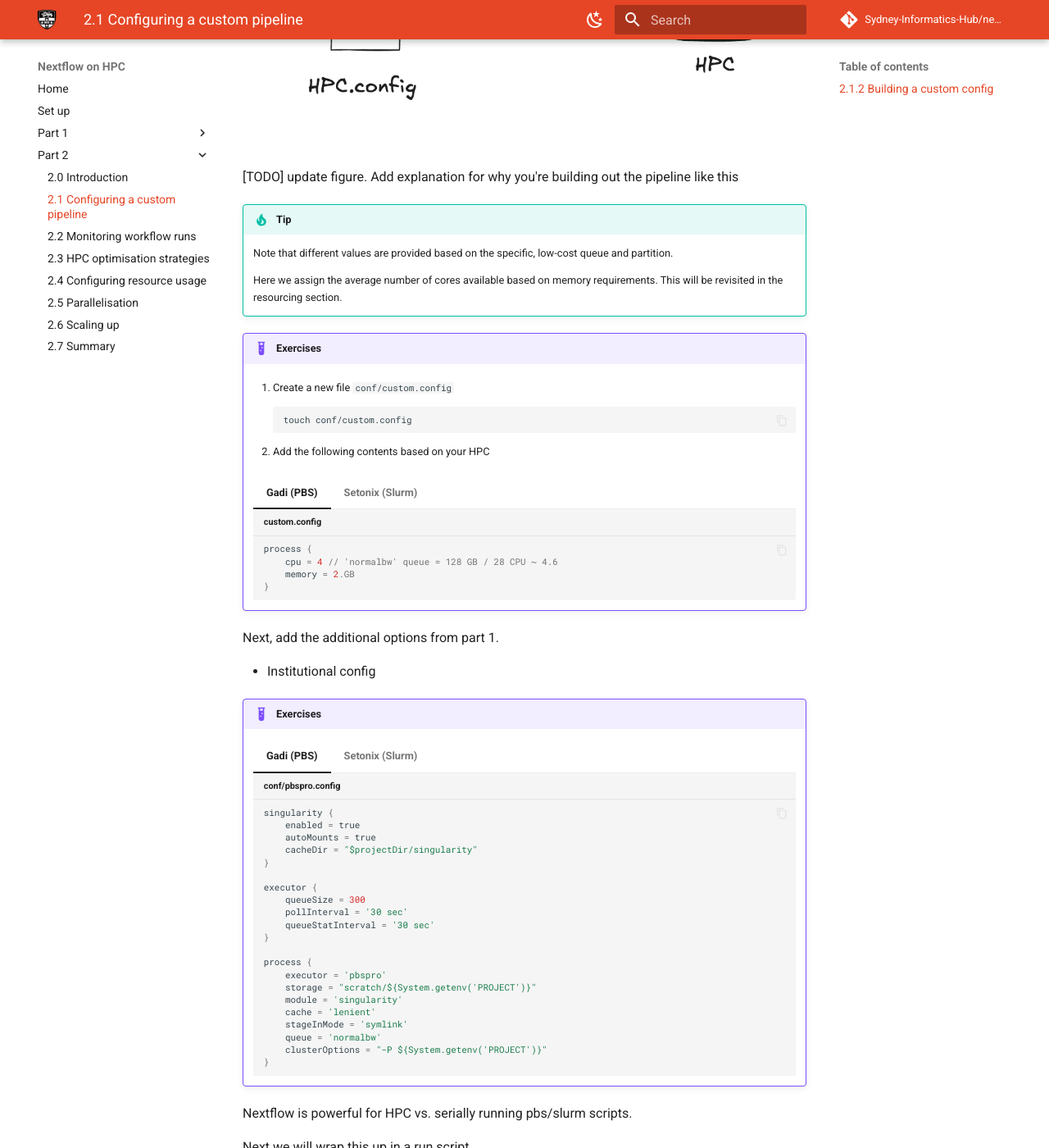
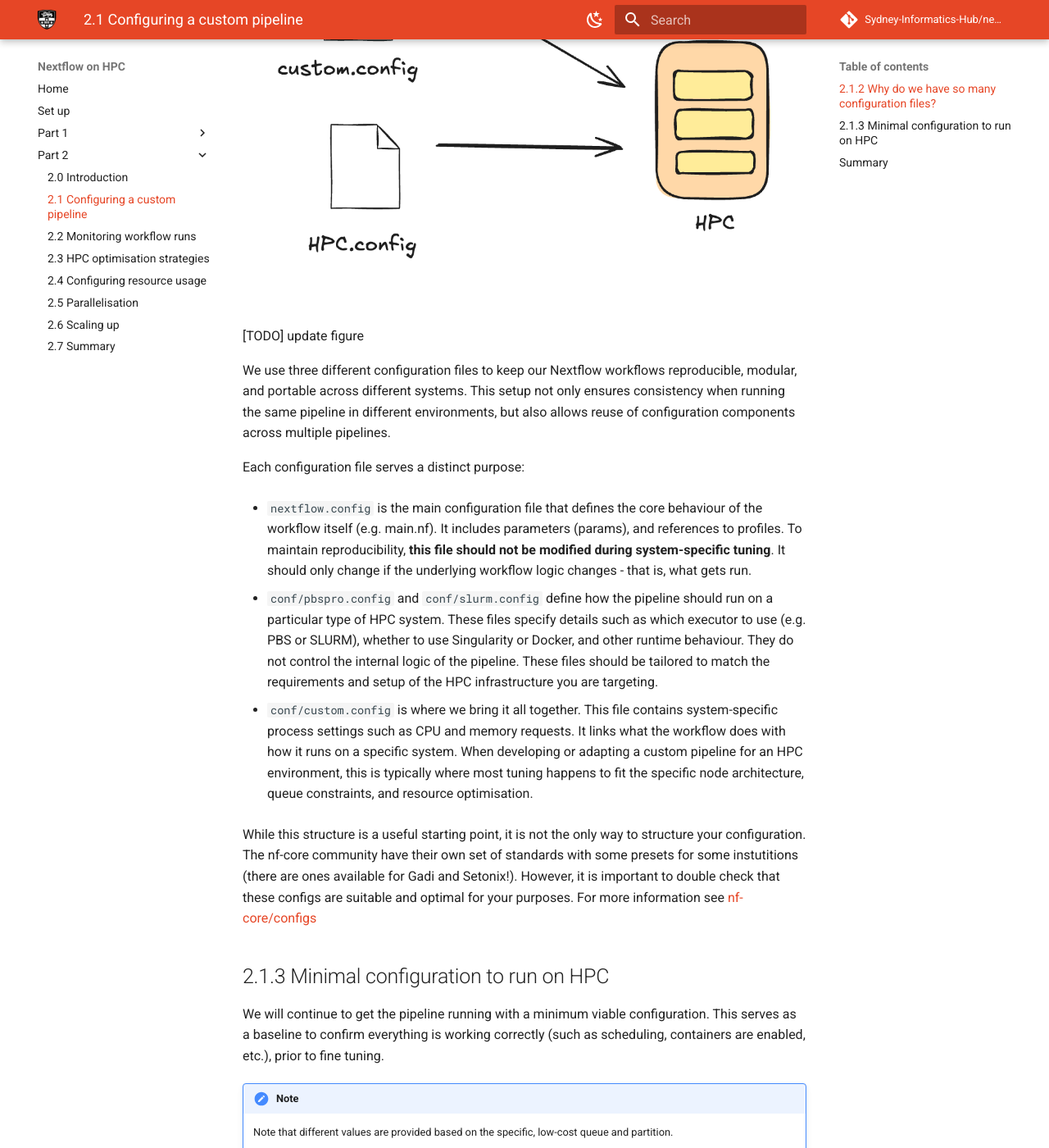
Before and after one commit to Sydney-Informatics-Hub/nextflow-hpc-workshop, an MkDocs documentation site: the page built from docs/part2/21_firstrun.md, in a window 1280 px wide and 1400 px high, scrolled down 3577 px. Shown: the whole window at 82% size. Built offline with MkDocs 1.6.1 and Material for MkDocs 9.7.7, drawn with Linux system fonts in a browser that asks for light colours; comment, search, counter and statistics services are not loaded; some of the changed text lies outside the part shown.

````diff
--- a/docs/part2/21_firstrun.md
+++ b/docs/part2/21_firstrun.md
@@ -134,19 +134,29 @@ A common reason that pipelines fail on HPC is due to improper configuration. Her
 
 Let's explore what resources were actually used and compare them to what was allocated, by inspecting the logs and system job information using the methods from Part 1.
 
+We will use the respective job scheduler introspection tools to observe the resources used on both both systems.
+
 !!! example "Exercises"
 
     Find the Job ID of the failed or completed `GENOTYPE` process in your `.nextflow.log`:
 
     ```bash
-    grep GENOTYPE .nextflow.log
+    grep GENOTYPE .nextflow.log | grep jobId
     ```
 
-    Then, inspect the job resource usage:
+    The output should look something like:
+    ```console
+    Nov-11 12:26:17.249 [Task submitter] DEBUG nextflow.executor.GridTaskHandler - [PBSPRO] submitted process GENOTYPE (1) > jobId: 154278383.gadi-pbs; workDir: /scratch/ad78/fj9712/nextflow-on-hpc-materials/part2/work/0b/465f7eacfa500698687ff12df65060
+    Nov-11 12:27:47.144 [Task monitor] DEBUG n.processor.TaskPollingMonitor - Task completed > TaskHandler[jobI d: 154278383.gadi-pbs; id: 5; name: GENOTYPE (1); status: COMPLETED; exit: 0; error: -; workDir: /scratch/a d78/fj9712/nextflow-on-hpc-materials/part2/work/0b/465f7eacfa500698687ff12df65060 started: 1762828007140; exited: 2025-11-11T02:27:35Z; ]
+    ```
+
+    The value we need in this example is `154278383` - this corresponds to the job id that was scheduled.
+
+    Then, inspect the job resource usage. There are different tools used for different schedulers.
 
     === "Gadi (PBS)"
 
-        Use `qstat -xf <job_id>` to query the job info and display the top 12 lines (there is no relevant information beyond the 12th line for this exercise).
+        Use `qstat -xf <job_id>` from above to query the job info and display the top 12 lines (we only need the resource usage information).
 
         ```bash
         qstat -xf <job_id> | head -12
@@ -168,7 +178,7 @@ Let's explore what resources were actually used and compare them to what was all
 
     === "Setonix (Slurm)"
 
-        Use `sacct` with formatting to view key stats:
+        Use `sacct` with formatting to view key stats elated to resource usage:
 
         ```bash
         sacct -j <job_id> --format=JobID,JobName,User,CPUTime,TotalCPU,NCPUS,Elapsed,State,MaxRSS,MaxVMSize,Partition
@@ -192,13 +202,31 @@ This is why **explicit resource configuration** is important. Even though the pi
 
 In this case, it shows that the `GENOTYPE` process needs at least 2 GB of memory. Let's explicitly configure that in the next step.
 
-## 2.1.2 Building a custom config
+## 2.1.2 Why do we have so many configuration files?
 
 ![](figs/00_custom_configs.png)
 
-[TODO] update figure. Add explanation for why you're building out the pipeline like this
+[TODO] update figure
 
-!!! tip
+We use three different configuration files to keep our Nextflow workflows reproducible, modular, and portable across different systems.
+This setup not only ensures consistency when running the same pipeline in different environments, but also allows reuse of configuration components across multiple pipelines.
+
+Each configuration file serves a distinct purpose:
+
+- `nextflow.config` is the main configuration file that defines the core behaviour of the workflow itself (e.g. main.nf). It includes parameters (params), and references to profiles. To maintain reproducibility, **this file should not be modified during system-specific tuning**. It should only change if the underlying workflow logic changes - that is, what gets run.
+
+- `conf/pbspro.config` and `conf/slurm.config` define how the pipeline should run on a particular type of HPC system. These files specify details such as which executor to use (e.g. PBS or SLURM), whether to use Singularity or Docker, and other runtime behaviour. They do not control the internal logic of the pipeline. These files should be tailored to match the requirements and setup of the HPC infrastructure you are targeting.
+
+- `conf/custom.config` is where we bring it all together. This file contains system-specific process settings such as CPU and memory requests. It links what the workflow does with how it runs on a specific system. When developing or adapting a custom pipeline for an HPC environment, this is typically where most tuning happens to fit the specific node architecture, queue constraints, and resource optimisation.
+
+While this structure is a useful starting point, it is not the only way to structure your configuration. The nf-core community have their own set of standards with some presets for some instutitions (there are ones available for Gadi and Setonix!). However, it is important to double check that these configs are suitable and optimal for your purposes. For more information see [nf-core/configs](https://nf-co.re/configs/)
+
+## 2.1.3 Minimal configuration to run on HPC
+
+We will continue to get the pipeline running with a minimum viable configuration. This serves as a baseline to confirm everything is working correctly (such as scheduling, containers are enabled, etc.), prior to fine tuning.
+
+
+!!! note
 
     Note that different values are provided based on the specific, low-cost
     queue and partition.
@@ -220,8 +248,8 @@ In this case, it shows that the `GENOTYPE` process needs at least 2 GB of memory
 
         ```groovy title='custom.config'
         process {
-            cpu = 4 // 'normalbw' queue = 128 GB / 28 CPU ~ 4.6
-            memory = 2.GB
+            cpu = 1 // 'normalbw' queue = 128 GB / 28 CPU ~ 4.6 OR 9.1
+            memory = 4.GB
         }
         ```
 
@@ -229,30 +257,35 @@ In this case, it shows that the `GENOTYPE` process needs at least 2 GB of memory
 
         ```groovy title='custom.config'
         process {
-            cpu = 2 // 'work' partition = 230 GB / 128 CPU ~ 1.8
+            cpu = 1 // 'work' partition = 230 GB / 128 CPU ~ 1.8
             memory = 2.GB
         }
         ```
 
 Next, add the additional options from part 1.
 
-- Institutional config
+- Institutional configs
+- What's the point of this? So you don't overload the queue
+- The queue
+- Highlight lines
 
 !!! example "Exercises"
 
+    Next, edit either
     === "Gadi (PBS)"
 
         ```groovy title="conf/pbspro.config"
         singularity {
             enabled = true
             autoMounts = true
-            cacheDir = "$projectDir/singularity"
+            cacheDir = "/scratch/${System.getenv('PROJECT')}/${System.getenv('USER')}/nextflow-on-hpc-materials/singularity"
         }
 
         executor {
-            queueSize = 300
-            pollInterval = '30 sec'
-            queueStatInterval = '30 sec'
+            queueSize = 30
+            // For high-throughput jobs, these values should be higher
+            pollInterval = '5 sec'
+            queueStatInterval = '5 sec'
         }
 
         process {
@@ -272,13 +305,14 @@ Next, add the additional options from part 1.
         singularity {
             enabled = true
             autoMounts = true
-            cacheDir = "$projectDir/singularity"
+            cacheDir = "/scratch/${System.getenv('PAWSEY_PROJECT')}/${System.getenv('USER')}/nextflow-on-hpc-materials/singularity"
         }
 
         executor {
-            queueSize = 300
-            pollInterval = '30 sec'
-            queueStatInterval = '30 sec'
+            // For high-throughput jobs, these values should be higher
+            queueSize = 30
+            pollInterval = '5 sec'
+            queueStatInterval = '5 sec'
         }
 
         process {
@@ -295,8 +329,10 @@ Nextflow is powerful for HPC vs. serially running pbs/slurm scripts.
 
 Next we will wrap this up in a run script.
 
-We will add the new custom configs using `-c`. This will be revisited in
-resourcing.
+We will add the new custom configs using `-c`.
+
+
+While we could manually run the Nextflow command each time, using a run script can reduce human error (missing a flag, typos) and is easier to re-run. This is especially useful in the testing and benchmarking stages.
 
 !!! example "Exercises"
 
@@ -343,7 +379,8 @@ resourcing.
     ??? note "Results"
 
         On both Gadi and Setonix, both runs should now be successful and
-        executed on the respective scheduler.
+        executed on the respective scheduler.configuration, then tune.
+
 
         === "Gadi (PBS)"
 
@@ -355,7 +392,7 @@ resourcing.
 
             Launching `main.nf` [determined_picasso] DSL2 - revision: 5e5c4f57e0
 
-            executor >  <scheduler> (6)
+            executor >  pbspro (6)
             [7b/16f7c2] FASTQC (fastqc on NA12877) | 1 of 1 ✔
             [ec/5fd924] ALIGN (1)                  | 1 of 1 ✔
             [17/803fe5] GENOTYPE (1)               | 1 of 1 ✔
@@ -389,6 +426,6 @@ resourcing.
             Succeeded   : 6
             ```
 
-qstat/sacct each job is inefficient, especially with pipelines with more
-processes, and running on more than one sample. The next section will introduce
-how this can be automated using Nextflow's in-built monitoring features.
+## Summary
+
+You’ve now built the scaffolding needed to begin fine-tuning your resource requests and exploring monitoring and optimisation techniques. In the next section, we'll start measuring actual resource usage and configuring processes more precisely for efficient use for the specific HPC system.
````
Also changed, not shown: docs/part2/22_reporting.md (+9 -7 lines).
